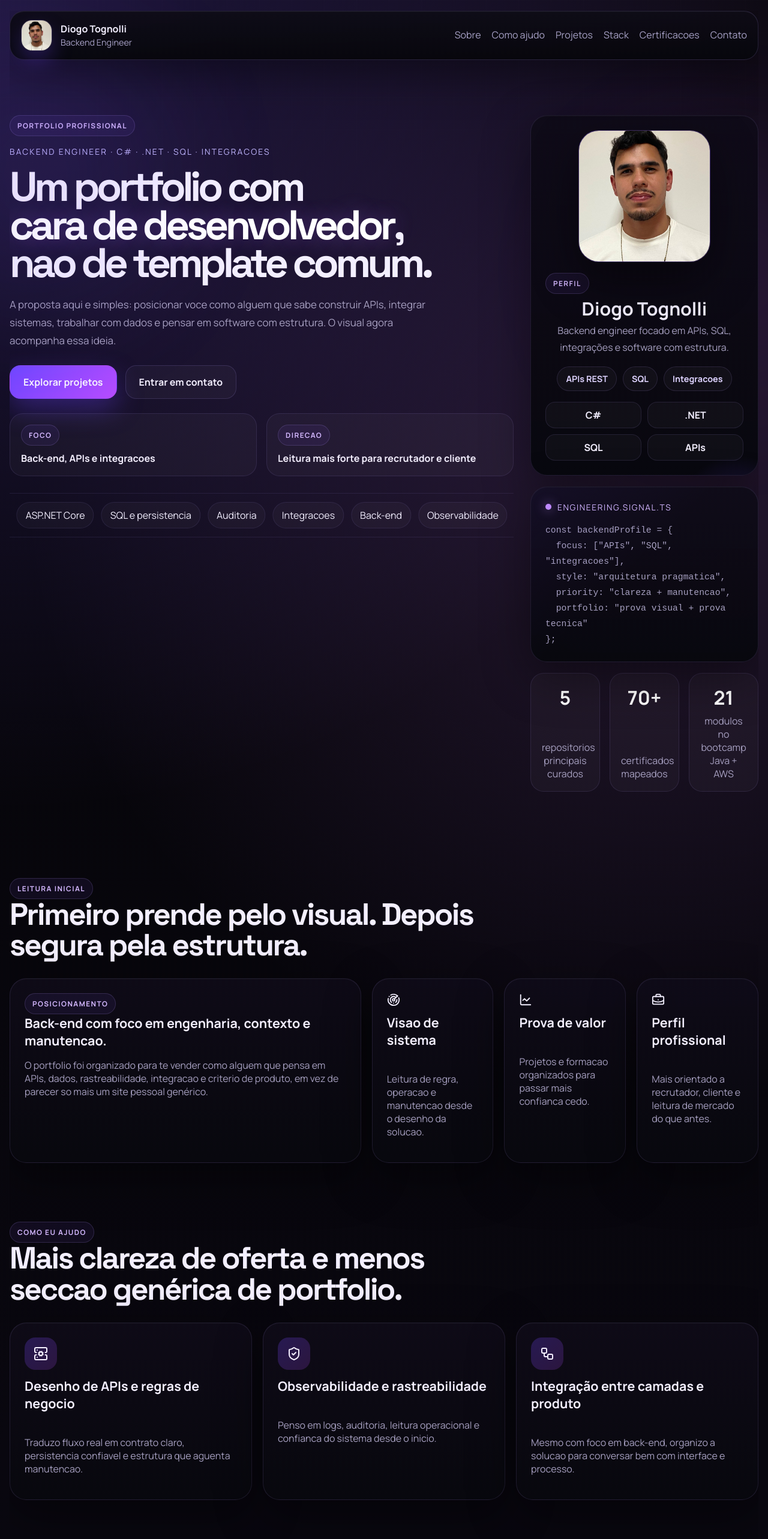
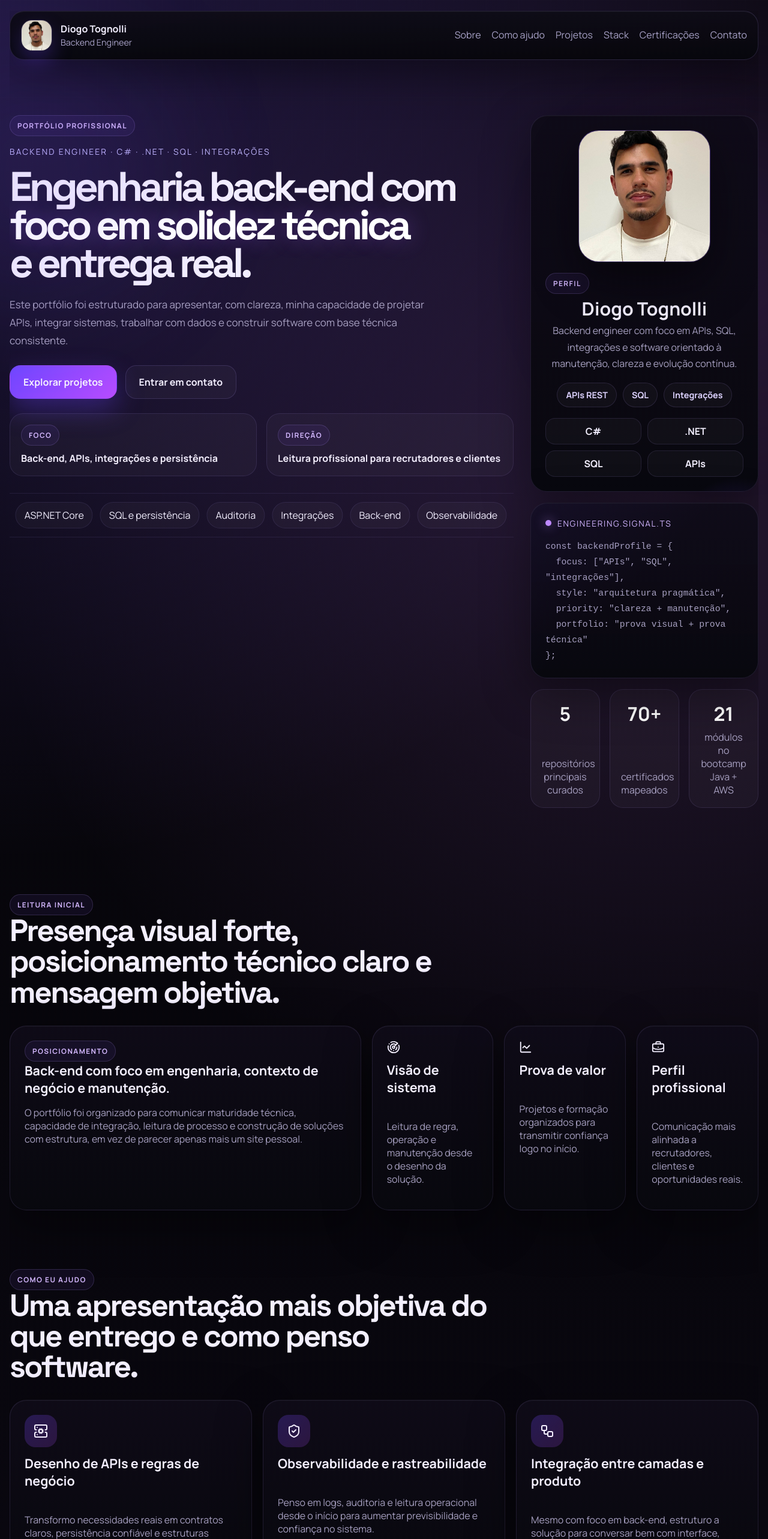
Before and after one commit to Tognolli0/Site, a React (Vite) app: page / in a window 1280 px wide. Shown: the top 2566 px of the page at 60% size. Built offline with nearby package versions, Linux system fonts and the light colour scheme.

Commit message:
feat: refine portfolio copy and fix text encoding

```diff
--- a/src/App.tsx
+++ b/src/App.tsx
@@ -43,51 +43,51 @@ const projects: Project[] = [
     title: "AuditService.API",
     tag: "Observabilidade",
     description:
-      "API orientada a auditoria centralizada, rastreabilidade e leitura operacional de eventos entre sistemas.",
+      "API voltada à auditoria centralizada, rastreabilidade de eventos e leitura operacional entre diferentes sistemas.",
     stack: ["C#", ".NET", "Logs", "SQL"],
     impact: [
-      "Centraliza eventos com contexto",
-      "Fortalece rastreabilidade entre fluxos",
-      "Reforca seu posicionamento back-end",
+      "Centraliza eventos com contexto de negócio",
+      "Fortalece a rastreabilidade entre fluxos críticos",
+      "Reforça seu posicionamento em back-end",
     ],
     href: "https://github.com/Tognolli0/AuditService.API",
   },
   {
     title: "FormularioSetec",
-    tag: "Fluxo real",
+    tag: "Caso real",
     description:
-      "Sistema para logistica de viagens com API em ASP.NET Core, persistencia e interface conectada ao processo.",
+      "Sistema para logística de viagens com API em ASP.NET Core, persistência estruturada e interface conectada ao processo.",
     stack: ["ASP.NET Core", "React", "PostgreSQL"],
     impact: [
-      "Mostra caso de uso real",
-      "Conecta API, dados e interface",
-      "Passa imagem de entrega completa",
+      "Apresenta um cenário de uso concreto",
+      "Conecta API, dados e interface com clareza",
+      "Passa imagem de entrega completa e consistente",
     ],
     href: "https://github.com/Tognolli0/FormularioSetec",
   },
   {
-    title: "Dashboard Gestao Casal React",
+    title: "Dashboard Gestão Casal React",
     tag: "Produto",
     description:
-      "Aplicacao com dashboard, OCR e arquitetura full stack usada para mostrar criterio de produto e estrutura evolutiva.",
+      "Aplicação com dashboard, OCR e arquitetura full stack pensada para demonstrar visão de produto e evolução técnica.",
     stack: ["React", "ASP.NET Core", "OCR"],
     impact: [
-      "Mistura produto e engenharia",
-      "Adiciona OCR ao repertorio",
-      "Prende pela leitura visual",
+      "Une produto e engenharia em uma mesma entrega",
+      "Adiciona OCR como diferencial técnico",
+      "Amplia o apelo visual e funcional do portfólio",
     ],
     href: "https://github.com/Tognolli0/Dashboard_Gestao_Casal_React",
   },
   {
     title: "Dashboard Interativo",
-    tag: "Visualizacao",
+    tag: "Visualização",
     description:
-      "Dashboard em Blazor Server com indicadores, leitura visual e base para integracao corporativa.",
+      "Dashboard em Blazor Server com indicadores, leitura visual clara e base para integração em contexto corporativo.",
     stack: ["Blazor", ".NET", "Dashboards"],
     impact: [
-      "Mostra variedade sem perder foco",
-      "Reforca leitura de indicadores",
-      "Aumenta o apelo visual do portfolio",
+      "Mostra variedade sem perder o foco principal",
+      "Evidencia capacidade de leitura de indicadores",
+      "Torna o portfólio mais completo e estratégico",
     ],
     href: "https://github.com/Tognolli0/Dashboard_Interativo",
   },
@@ -98,28 +98,28 @@ const certificateTracks: CertificateTrack[] = [
     title: "Back-end e APIs",
     issuer: "Bradesco + Bootcamp CI&T",
     summary:
-      "C#, Java, Swagger, excecoes, orientacao a objetos e fundamentos para servicos e APIs.",
+      "Formação em C#, Java, Swagger, tratamento de exceções, orientação a objetos e fundamentos para serviços e APIs.",
     focus: ["C#", "Java", "Swagger", "OOP"],
   },
   {
-    title: "Dados e persistencia",
+    title: "Dados e persistência",
     issuer: "IFRS + Bradesco + AWS",
     summary:
-      "Banco de dados, administracao, armazenamento, SQL e estrutura de persistencia aplicada.",
-    focus: ["SQL", "Persistencia", "Administracao", "Armazenamento"],
+      "Base em banco de dados, administração, armazenamento, SQL e estruturação de persistência aplicada.",
+    focus: ["SQL", "Persistência", "Administração", "Armazenamento"],
   },
   {
     title: "Cloud e infraestrutura",
     issuer: "AWS + SENAI",
     summary:
-      "Fundamentos de nuvem, redes, seguranca, monitoramento e base de infraestrutura para software moderno.",
-    focus: ["Cloud", "Redes", "Seguranca", "Monitoramento"],
+      "Fundamentos de nuvem, redes, segurança, monitoramento e infraestrutura para software moderno.",
+    focus: ["Cloud", "Redes", "Segurança", "Monitoramento"],
   },
   {
-    title: "Amplitude complementar",
+    title: "Formação complementar",
     issuer: "FIAP + SENAI + Udemy",
     summary:
-      "HTML, JavaScript, Python, blockchain, LGPD, data science e outras trilhas como repertorio tecnico.",
+      "Trilhas em JavaScript, Python, blockchain, LGPD e outras frentes que ampliam repertório técnico e visão de mercado.",
     focus: ["JavaScript", "Python", "Blockchain", "LGPD"],
   },
 ];
@@ -127,33 +127,33 @@ const certificateTracks: CertificateTrack[] = [
 const services: Service[] = [
   {
     icon: ServerCog,
-    title: "Desenho de APIs e regras de negocio",
+    title: "Desenho de APIs e regras de negócio",
     description:
-      "Traduzo fluxo real em contrato claro, persistencia confiavel e estrutura que aguenta manutencao.",
+      "Transformo necessidades reais em contratos claros, persistência confiável e estruturas prontas para manutenção e evolução.",
   },
   {
     icon: ShieldCheck,
     title: "Observabilidade e rastreabilidade",
     description:
-      "Penso em logs, auditoria, leitura operacional e confianca do sistema desde o inicio.",
+      "Penso em logs, auditoria e leitura operacional desde o início para aumentar previsibilidade e confiança no sistema.",
   },
   {
     icon: Workflow,
     title: "Integração entre camadas e produto",
     description:
-      "Mesmo com foco em back-end, organizo a solucao para conversar bem com interface e processo.",
+      "Mesmo com foco em back-end, estruturo a solução para conversar bem com interface, processo e objetivos de negócio.",
   },
 ];
 
 const stackGroups = [
   {
     icon: BrainCircuit,
-    title: "Core back-end",
+    title: "Núcleo back-end",
     items: ["C#", ".NET", "ASP.NET Core", "Dapper", "Entity Framework"],
   },
   {
     icon: Database,
-    title: "Dados e persistencia",
+    title: "Dados e persistência",
     items: ["SQL Server", "PostgreSQL", "SQLite", "Modelagem", "Auditoria"],
   },
   {
@@ -166,15 +166,15 @@ const stackGroups = [
 const timeline = [
   {
     title: "Posicionamento",
-    body: "Backend engineer com foco em APIs, SQL, integracoes e consistencia tecnica.",
+    body: "Engenheiro de back-end com foco em APIs, SQL, integrações e consistência técnica.",
   },
   {
     title: "Entrega",
-    body: "Repositorios curados, projetos com contexto real e leitura bem mais profissional.",
+    body: "Projetos curados para demonstrar aplicação prática, organização e qualidade de construção.",
   },
   {
-    title: "Formacao",
-    body: "Base continua em cloud, dados, C#, Java, web e fundamentos de software.",
+    title: "Formação",
+    body: "Evolução contínua em cloud, dados, C#, Java, web e fundamentos sólidos de software.",
   },
 ];
 
@@ -211,7 +211,7 @@ function App() {
           <a href="#servicos">Como ajudo</a>
           <a href="#projetos">Projetos</a>
           <a href="#stack">Stack</a>
-          <a href="#certificacoes">Certificacoes</a>
+          <a href="#certificacoes">Certificações</a>
           <a href="#contato">Contato</a>
         </nav>
       </header>
@@ -219,16 +219,16 @@ function App() {
       <main>
         <section className="hero">
           <div className="hero-copy">
-            <span className="section-kicker">Portfolio profissional</span>
-            <p className="hero-intro">backend engineer · c# · .net · sql · integracoes</p>
+            <span className="section-kicker">Portfólio profissional</span>
+            <p className="hero-intro">backend engineer · c# · .net · sql · integrações</p>
             <h1>
-              Um portfolio com
-              <span> cara de desenvolvedor</span>, nao de template comum.
+              Engenharia back-end com
+              <span> foco em solidez técnica</span> e entrega real.
             </h1>
             <p className="hero-text">
-              A proposta aqui e simples: posicionar voce como alguem que sabe
-              construir APIs, integrar sistemas, trabalhar com dados e pensar
-              em software com estrutura. O visual agora acompanha essa ideia.
+              Este portfólio foi estruturado para apresentar, com clareza, minha
+              capacidade de projetar APIs, integrar sistemas, trabalhar com dados
+              e construir software com base técnica consistente.
             </p>
 
             <div className="hero-actions">
@@ -243,11 +243,11 @@ function App() {
             <div className="hero-points">
               <article>
                 <span className="mini-heading">Foco</span>
-                <strong>Back-end, APIs e integracoes</strong>
+                <strong>Back-end, APIs, integrações e persistência</strong>
               </article>
               <article>
-                <span className="mini-heading">Direcao</span>
-                <strong>Leitura mais forte para recrutador e cliente</strong>
+                <span className="mini-heading">Direção</span>
+                <strong>Leitura profissional para recrutadores e clientes</strong>
               </article>
             </div>
 
@@ -255,9 +255,9 @@ function App() {
               <div className="hero-marquee-track">
                 <span>APIs REST</span>
                 <span>ASP.NET Core</span>
-                <span>SQL e persistencia</span>
+                <span>SQL e persistência</span>
                 <span>Auditoria</span>
-                <span>Integracoes</span>
+                <span>Integrações</span>
                 <span>Back-end</span>
                 <span>Observabilidade</span>
                 <span>Dashboards</span>
@@ -280,11 +280,14 @@ function App() {
               <div className="profile-card-copy">
                 <span className="card-label">Perfil</span>
                 <h3>Diogo Tognolli</h3>
-                <p>Backend engineer focado em APIs, SQL, integrações e software com estrutura.</p>
+                <p>
+                  Backend engineer com foco em APIs, SQL, integrações e software
+                  orientado à manutenção, clareza e evolução contínua.
+                </p>
                 <div className="profile-quick-notes">
                   <span>APIs REST</span>
                   <span>SQL</span>
-                  <span>Integracoes</span>
+                  <span>Integrações</span>
                 </div>
               </div>
 
@@ -304,10 +307,10 @@ function App() {
                 </div>
                 <pre>
                   <code>{`const backendProfile = {
-  focus: ["APIs", "SQL", "integracoes"],
-  style: "arquitetura pragmatica",
-  priority: "clareza + manutencao",
-  portfolio: "prova visual + prova tecnica"
+  focus: ["APIs", "SQL", "integrações"],
+  style: "arquitetura pragmática",
+  priority: "clareza + manutenção",
+  portfolio: "prova visual + prova técnica"
 };`}</code>
                 </pre>
               </article>
@@ -315,7 +318,7 @@ function App() {
               <div className="hero-metrics">
                 <article>
                   <strong>5</strong>
-                  <span>repositorios principais curados</span>
+                  <span>repositórios principais curados</span>
                 </article>
                 <article>
                   <strong>70+</strong>
@@ -323,7 +326,7 @@ function App() {
                 </article>
                 <article>
                   <strong>21</strong>
-                  <span>modulos no bootcamp Java + AWS</span>
+                  <span>módulos no bootcamp Java + AWS</span>
                 </article>
               </div>
             </div>
@@ -333,35 +336,35 @@ function App() {
         <section className="content-grid" id="sobre">
           <div className="section-heading">
             <span className="section-kicker">Leitura inicial</span>
-            <h2>Primeiro prende pelo visual. Depois segura pela estrutura.</h2>
+            <h2>Presença visual forte, posicionamento técnico claro e mensagem objetiva.</h2>
           </div>
 
           <div className="signal-layout">
             <article className="about-spotlight">
               <span className="card-label">Posicionamento</span>
-              <h3>Back-end com foco em engenharia, contexto e manutencao.</h3>
+              <h3>Back-end com foco em engenharia, contexto de negócio e manutenção.</h3>
               <p>
-                O portfolio foi organizado para te vender como alguem que pensa
-                em APIs, dados, rastreabilidade, integracao e criterio de
-                produto, em vez de parecer so mais um site pessoal genérico.
+                O portfólio foi organizado para comunicar maturidade técnica,
+                capacidade de integração, leitura de processo e construção de
+                soluções com estrutura, em vez de parecer apenas mais um site pessoal.
               </p>
             </article>
 
             <div className="signal-cards">
               <article className="feature-card">
                 <Radar size={22} />
-                <h3>Visao de sistema</h3>
-                <p>Leitura de regra, operacao e manutencao desde o desenho da solucao.</p>
+                <h3>Visão de sistema</h3>
+                <p>Leitura de regra, operação e manutenção desde o desenho da solução.</p>
               </article>
               <article className="feature-card">
                 <LineChart size={22} />
                 <h3>Prova de valor</h3>
-                <p>Projetos e formacao organizados para passar mais confianca cedo.</p>
+                <p>Projetos e formação organizados para transmitir confiança logo no início.</p>
               </article>
               <article className="feature-card">
                 <BriefcaseBusiness size={22} />
                 <h3>Perfil profissional</h3>
-                <p>Mais orientado a recrutador, cliente e leitura de mercado do que antes.</p>
+                <p>Comunicação mais alinhada a recrutadores, clientes e oportunidades reais.</p>
               </article>
             </div>
           </div>
@@ -370,7 +373,7 @@ function App() {
         <section className="content-grid" id="servicos">
           <div className="section-heading">
             <span className="section-kicker">Como eu ajudo</span>
-            <h2>Mais clareza de oferta e menos seccao genérica de portfolio.</h2>
+            <h2>Uma apresentação mais objetiva do que entrego e como penso software.</h2>
           </div>
 
           <div className="service-grid">
@@ -392,8 +395,8 @@ function App() {
 
         <section className="content-grid" id="projetos">
           <div className="section-heading">
-            <span className="section-kicker">Projeto em destaque</span>
-            <h2>Um explorador interativo mais forte, com cara de painel tecnico.</h2>
+            <span className="section-kicker">Projetos em destaque</span>
+            <h2>Casos selecionados para demonstrar capacidade técnica e aplicação prática.</h2>
           </div>
 
           <div className="project-lab">
@@ -440,7 +443,7 @@ function App() {
                 </div>
 
                 <div>
-                  <span className="mini-heading">Por que ele prende</span>
+                  <span className="mini-heading">Destaques</span>
                   <ul className="impact-list">
                     {selectedProject.impact.map((item) => (
                       <li key={item}>{item}</li>
@@ -455,7 +458,7 @@ function App() {
         <section className="content-grid" id="stack">
           <div className="section-heading">
             <span className="section-kicker">Stack</span>
-            <h2>Linguagens e tecnologias apresentadas como mapa de trabalho.</h2>
+            <h2>Tecnologias apresentadas como mapa de atuação e profundidade técnica.</h2>
           </div>
 
           <div className="stack-matrix">
@@ -483,8 +486,8 @@ function App() {
 
         <section className="content-grid" id="certificacoes">
           <div className="section-heading">
-            <span className="section-kicker">Formacao tecnica</span>
-            <h2>Certificados organizados em trilhas com navegação mais viva.</h2>
+            <span className="section-kicker">Formação técnica</span>
+            <h2>Certificações organizadas em trilhas para destacar evolução e consistência.</h2>
           </div>
 
           <div className="education-panel">
@@ -524,8 +527,8 @@ function App() {
 
         <section className="content-grid timeline-section">
           <div className="section-heading">
-            <span className="section-kicker">Leitura rapida</span>
-            <h2>Em menos de um minuto o visitante precisa entender tres coisas.</h2>
+            <span className="section-kicker">Leitura rápida</span>
+            <h2>Em poucos segundos, o visitante precisa entender três pontos centrais.</h2>
           </div>
 
           <div className="timeline">
@@ -544,10 +547,10 @@ function App() {
         <section className="cta-section" id="contato">
           <div>
             <span className="section-kicker">Contato</span>
-            <h2>Se a ideia e construir software confiavel, aqui esta a porta de entrada.</h2>
+            <h2>Se a proposta for construir software confiável, esta é a porta de entrada.</h2>
             <p>
-              O portfolio agora faz melhor o papel de atrair. O proximo passo e
-              facilitar a conversa.
+              O portfólio foi pensado para apresentar valor com clareza. O próximo
+              passo é transformar essa leitura em conversa e oportunidade.
             </p>
           </div>
 
@@ -572,7 +575,7 @@ function App() {
             </a>
             <a className="contact-link" href="mailto:diogotognolli@gmail.com">
               <Mail size={18} />
-              <span>Email</span>
+              <span>E-mail</span>
             </a>
             <a
               className="contact-link"
@@ -581,7 +584,7 @@ function App() {
               rel="noreferrer"
             >
               <FolderGit2 size={18} />
-              <span>Repositorios</span>
+              <span>Repositórios</span>
             </a>
           </div>
         </section>
```
